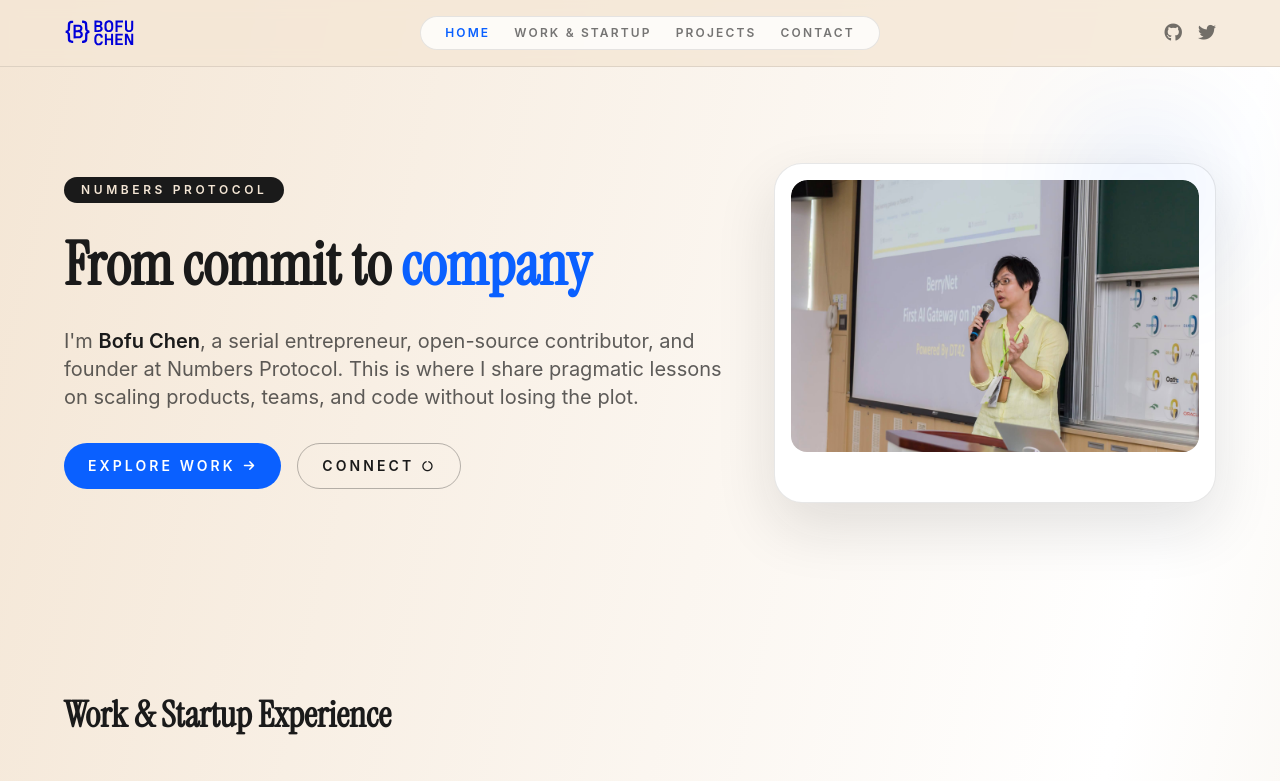
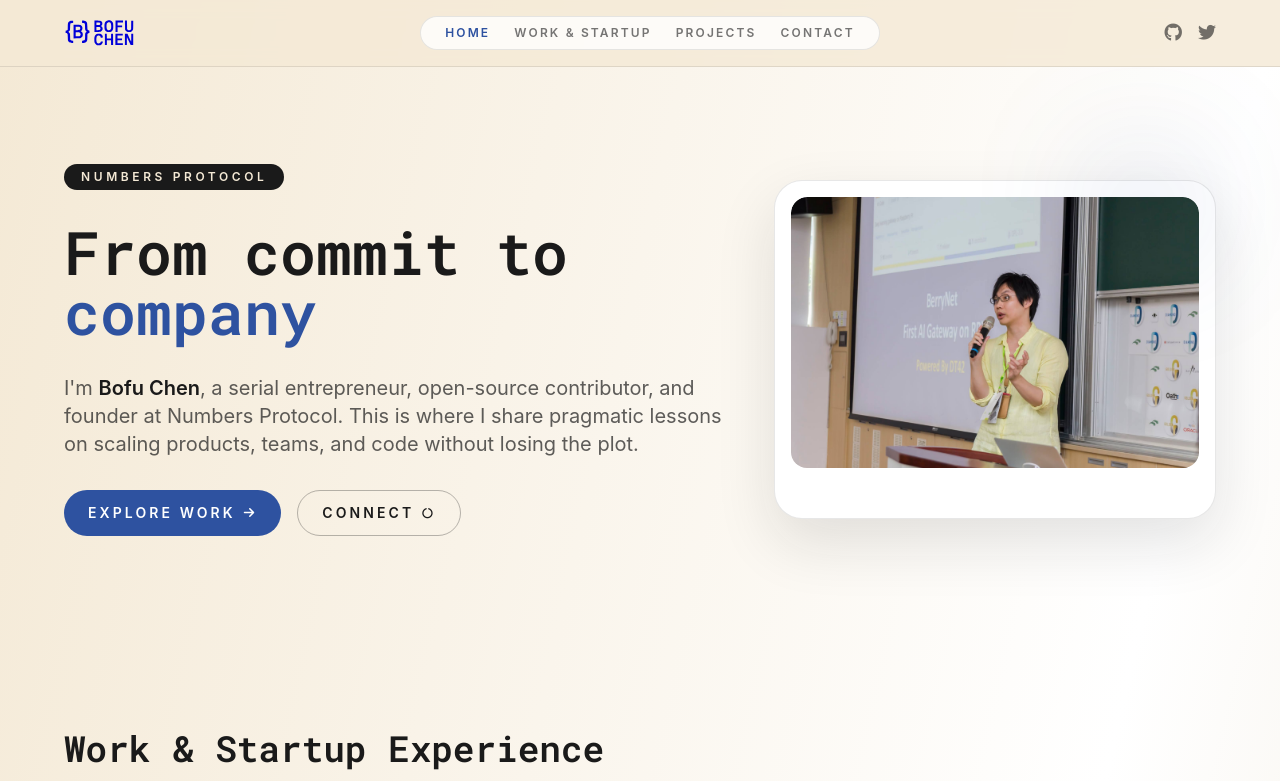
Before and after one commit to bafu/bafu.github.io, a React (Vite) app: page / in a window 1280 px wide. Shown: the top 781 px of the page. Built offline with nearby package versions, Linux system fonts and the light colour scheme; a small style sheet from the web is missing; a web font is replaced by a local one.

Commit message:
change style to numbers style
Signed-off-by: Bofu Chen (bafu) <bafuchen@gmail.com>

```diff
--- a/index.html
+++ b/index.html
@@ -8,7 +8,7 @@
     <link rel="preconnect" href="https://fonts.googleapis.com" />
     <link rel="preconnect" href="https://fonts.gstatic.com" crossorigin />
     <link
-      href="https://fonts.googleapis.com/css2?family=Instrument+Serif:ital,wght@0,400;1,400&family=Roboto+Mono:wght@500;600&display=swap"
+      href="https://fonts.googleapis.com/css2?family=Instrument+Sans:wght@400;500;600&family=Roboto+Mono:wght@500;600&display=swap"
       rel="stylesheet"
     />
     <link
@@ -28,7 +28,7 @@
     <meta name="twitter:creator" content="@bafuchen" />
     <meta name="twitter:image" content="/bafu.github.io/assets/profile-pic.png" />
   </head>
-  <body class="bg-brand-natural text-brand-black">
+  <body class="bg-brand-cream text-brand-black">
     <div id="root"></div>
     <script type="module" src="/src/main.tsx"></script>
   </body>
--- a/src/App.tsx
+++ b/src/App.tsx
@@ -77,7 +77,7 @@ const App = () => {
   }
 
   return (
-    <div className="min-h-screen bg-gradient-to-br from-brand-natural via-brand-white to-stone-cream/40 text-brand-black">
+    <div className="min-h-screen bg-gradient-to-br from-brand-cream via-brand-white to-brand-stone/40 text-brand-black">
       <Header activeSection={activeSection} onNavigate={handleNavigate} />
       <main>
         <Hero />
--- a/src/components/Header.tsx
+++ b/src/components/Header.tsx
@@ -16,7 +16,7 @@ const Header: FC<HeaderProps> = ({ activeSection, onNavigate }) => {
   return (
     <header
       id="site-header"
-      className="sticky top-0 z-50 border-b border-brand-black/10 bg-brand-natural/80 backdrop-blur"
+      className="sticky top-0 z-50 border-b border-brand-black/10 bg-brand-cream/80 backdrop-blur"
     >
       <div className="container">
         <nav className="flex items-center justify-between py-4">
@@ -40,7 +40,7 @@ const Header: FC<HeaderProps> = ({ activeSection, onNavigate }) => {
                 }}
                 className={`text-xs font-semibold uppercase tracking-[0.18em] transition-colors ${
                   activeSection === item.id
-                    ? 'text-digital-ocean'
+                    ? 'text-brand-dark-blue'
                     : 'text-brand-black/60 hover:text-brand-black'
                 }`}
               >
--- a/src/components/Hero.tsx
+++ b/src/components/Hero.tsx
@@ -3,14 +3,14 @@ import RotatingProfileImage from './RotatingProfileImage'
 const Hero = () => {
   return (
     <section id="hero" className="relative overflow-hidden py-24">
-      <div className="absolute inset-0 -z-10 bg-[radial-gradient(circle_at_top,_rgba(10,96,255,0.15),_transparent_55%)]"></div>
+      <div className="absolute inset-0 -z-10 bg-[radial-gradient(circle_at_top,_rgba(46,82,160,0.15),_transparent_55%)]"></div>
       <div className="container flex flex-col-reverse items-center gap-12 md:flex-row md:justify-between">
         <div className="w-full space-y-8 md:w-3/5">
-          <span className="inline-flex items-center gap-2 rounded-full border border-brand-black/20 bg-brand-black px-4 py-1 text-xs font-semibold uppercase tracking-[0.3em] text-brand-natural">
+          <span className="inline-flex items-center gap-2 rounded-full border border-brand-black/20 bg-brand-black px-4 py-1 text-xs font-semibold uppercase tracking-[0.3em] text-brand-cream">
             Numbers Protocol
           </span>
           <h1 className="font-display text-4xl font-semibold leading-tight text-brand-black md:text-6xl">
-            From commit to <span className="text-digital-ocean">company</span>
+            From commit to <span className="text-brand-dark-blue">company</span>
           </h1>
           <p className="text-lg leading-relaxed text-brand-black/70 md:text-xl">
             I'm <strong className="font-semibold text-brand-black">Bofu Chen</strong>, a serial entrepreneur, open-source contributor, and founder at Numbers Protocol. This is where I share pragmatic lessons on scaling products, teams, and code without losing the plot.
@@ -23,7 +23,7 @@ const Hero = () => {
                 const anchor = document.getElementById('projects')
                 anchor?.scrollIntoView({ behavior: 'smooth', block: 'start' })
               }}
-              className="inline-flex items-center gap-2 rounded-full bg-digital-ocean px-6 py-3 text-sm font-semibold uppercase tracking-[0.22em] text-brand-white transition-transform duration-200 hover:-translate-y-0.5 hover:bg-brand-black"
+              className="inline-flex items-center gap-2 rounded-full bg-brand-dark-blue px-6 py-3 text-sm font-semibold uppercase tracking-[0.22em] text-brand-white transition-transform duration-200 hover:-translate-y-0.5 hover:bg-brand-black"
             >
               Explore Work
               <i className="fas fa-arrow-right text-xs" aria-hidden="true"></i>
--- a/src/components/ProjectsSection.tsx
+++ b/src/components/ProjectsSection.tsx
@@ -3,7 +3,7 @@ import { projects } from '../data/projects'
 const ProjectsSection = () => {
   return (
     <section id="projects" className="relative overflow-hidden py-24">
-      <div className="absolute inset-0 -z-10 bg-[radial-gradient(circle_at_top_right,_rgba(10,96,255,0.12),_transparent_60%)]"></div>
+      <div className="absolute inset-0 -z-10 bg-[radial-gradient(circle_at_top_right,_rgba(46,82,160,0.12),_transparent_60%)]"></div>
       <div className="container">
         <h2 className="font-display text-3xl font-semibold text-brand-black md:text-4xl">Free Software Projects</h2>
         <div className="mt-10 grid gap-6 md:grid-cols-2">
@@ -17,7 +17,7 @@ const ProjectsSection = () => {
                   href={project.url}
                   target="_blank"
                   rel="noreferrer"
-                  className="inline-flex items-center gap-2 text-digital-ocean transition-colors hover:text-brand-black"
+                  className="inline-flex items-center gap-2 text-brand-dark-blue transition-colors hover:text-brand-black"
                 >
                   {project.title}
                   <i className="fas fa-external-link-alt text-xs" aria-hidden="true"></i>
@@ -26,7 +26,7 @@ const ProjectsSection = () => {
               <p className="mt-3 text-sm leading-relaxed text-brand-black/70">{project.description}</p>
               <div className="mt-4 flex flex-wrap gap-2">
                 {project.tags.map((tag) => (
-                  <span key={tag} className="rounded-full bg-brand-natural px-3 py-1 text-xs font-medium text-brand-black">
+                  <span key={tag} className="rounded-full bg-brand-cream px-3 py-1 text-xs font-medium text-brand-black">
                     {tag}
                   </span>
                 ))}
--- a/src/components/RotatingProfileImage.tsx
+++ b/src/components/RotatingProfileImage.tsx
@@ -51,7 +51,7 @@ const RotatingProfileImage = () => {
     // Show a placeholder while images load
     return (
       <div className="relative rounded-[28px] border border-brand-black/10 bg-brand-white p-4 shadow-glass">
-        <div className="absolute -top-6 right-6 h-24 w-24 rounded-full bg-digital-ocean/20 blur-3xl"></div>
+        <div className="absolute -top-6 right-6 h-24 w-24 rounded-full bg-brand-dark-blue/20 blur-3xl"></div>
         <div className="relative aspect-square w-full animate-pulse rounded-2xl bg-brand-black/10"></div>
       </div>
     )
@@ -59,7 +59,7 @@ const RotatingProfileImage = () => {
 
   return (
     <div className="relative rounded-[28px] border border-brand-black/10 bg-brand-white p-4 shadow-glass">
-      <div className="absolute -top-6 right-6 h-24 w-24 rounded-full bg-digital-ocean/20 blur-3xl"></div>
+      <div className="absolute -top-6 right-6 h-24 w-24 rounded-full bg-brand-dark-blue/20 blur-3xl"></div>
       <div className="relative w-full overflow-hidden rounded-2xl">
         {IMAGES.map((src, index) => (
           <img
--- a/src/components/SiteFooter.tsx
+++ b/src/components/SiteFooter.tsx
@@ -1,6 +1,6 @@
 const SiteFooter = () => {
   return (
-    <footer className="border-t border-brand-black/10 bg-brand-black py-6 text-center text-xs text-brand-natural">
+    <footer className="border-t border-brand-black/10 bg-brand-black py-6 text-center text-xs text-brand-cream">
       <div className="container">© 2025 Bofu Chen. Built with ❤️ and open source.</div>
     </footer>
   )
--- a/src/styles/global.css
+++ b/src/styles/global.css
@@ -7,7 +7,7 @@
 }
 
 body {
-  @apply bg-brand-natural text-brand-black font-sans antialiased;
+  @apply bg-brand-cream text-brand-black font-sans antialiased;
 }
 
 a {
--- a/tailwind.config.ts
+++ b/tailwind.config.ts
@@ -7,25 +7,19 @@ const config: Config = {
       colors: {
         'brand-black': '#1A1A1A',
         'brand-white': '#FFFFFF',
-        'brand-natural': '#F4E6D5',
-        'stone-cream': '#D0C2A3',
-        'sand-yellow': '#E3C87A',
-        'sky-blue': '#A0D7E6',
-        'ocean-blue': '#2E65A0',
-        'land-green': '#769B74',
-        'dusk-pink': '#C68D8D',
-        'fish-red': '#F25C4C',
-        'digital-stone': '#B18C52',
-        'digital-yellow': '#FFD542',
-        'digital-sky': '#7FD6FF',
-        'digital-ocean': '#0A60FF',
-        'digital-land': '#5BA37C',
-        'digital-dusk': '#FF76A0',
-        'digital-fish': '#FF3A2B'
+        'brand-green': '#7F9C7E',
+        'brand-yellow': '#D8B76A',
+        'brand-stone': '#CEC0A3',
+        'brand-red': '#ED5D29',
+        'brand-pink': '#F9C6C0',
+        'brand-dark-blue': '#2E52A0',
+        'brand-light-blue': '#C1E1DC',
+        'brand-cream': '#F4E9D5'
       },
       fontFamily: {
         sans: ['"Overused Grotesk"', 'Inter', 'sans-serif'],
-        display: ['"Instrument Serif"', 'serif'],
+        display: ['"Roboto Mono"', 'monospace'],
+        detail: ['"Instrument Sans"', 'sans-serif'],
         mono: ['"Roboto Mono"', 'monospace']
       },
       boxShadow: {
@@ -34,13 +28,19 @@ const config: Config = {
     }
   },
   safelist: [
-    'text-digital-ocean',
+    'text-brand-dark-blue',
     'text-brand-black',
     'bg-brand-white',
-    'bg-brand-natural',
+    'bg-brand-cream',
     'border-brand-black',
-    'bg-digital-ocean',
-    'text-brand-white'
+    'bg-brand-dark-blue',
+    'text-brand-white',
+    'bg-brand-green',
+    'bg-brand-yellow',
+    'bg-brand-stone',
+    'bg-brand-red',
+    'bg-brand-pink',
+    'bg-brand-light-blue'
   ],
   plugins: []
 }
```
Also changed, not shown: src/components/ExperienceSection.tsx (+8 -8 lines).
